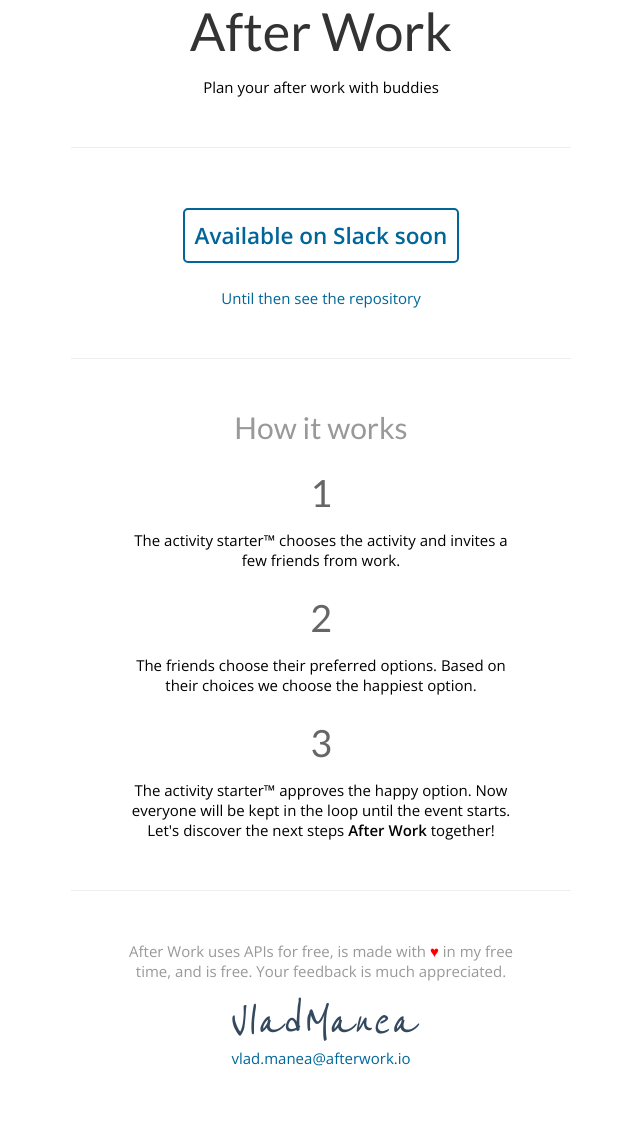
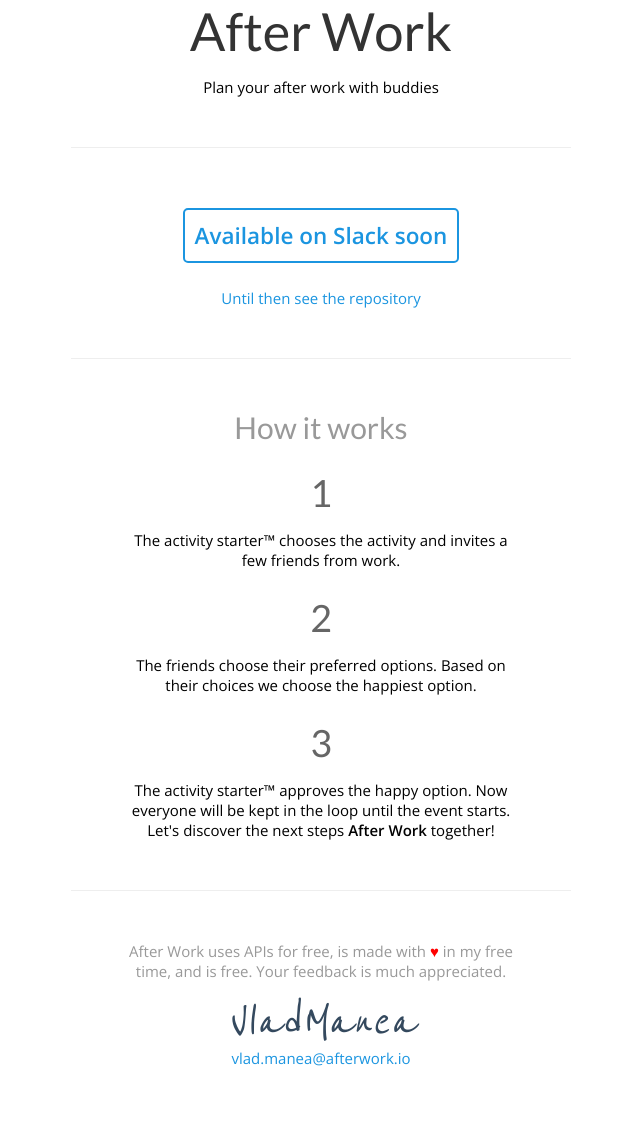
Before and after one commit to afterworkio/afterworkio, a PHP site: page / in a window 1280 px wide. Shown: the part 155-1288 px from the top of the page, without its empty margins (319-959 px from the left). Run offline with PHP 8.4, Linux system fonts and the light colour scheme.

Commit message:
Changing button color to brighter blue

```diff
--- a/index.css
+++ b/index.css
@@ -106,7 +106,7 @@
 }
 
 a {
-    color: #069;
+    color: #1b95e0;
     text-decoration: none;
 }
 
@@ -115,7 +115,7 @@
 }
 
 a.text-button {
-    border: 2px solid #069;
+    border: 2px solid #1b95e0;
     padding: 10px;
     margin: 10px 5px;
     display: inline-block;
@@ -126,7 +126,7 @@
 }
 
 a.text-button:hover {
-    background-color: #069;
+    background-color: #1b95e0;
     color: #fff;
     text-decoration: none;
 }
```
